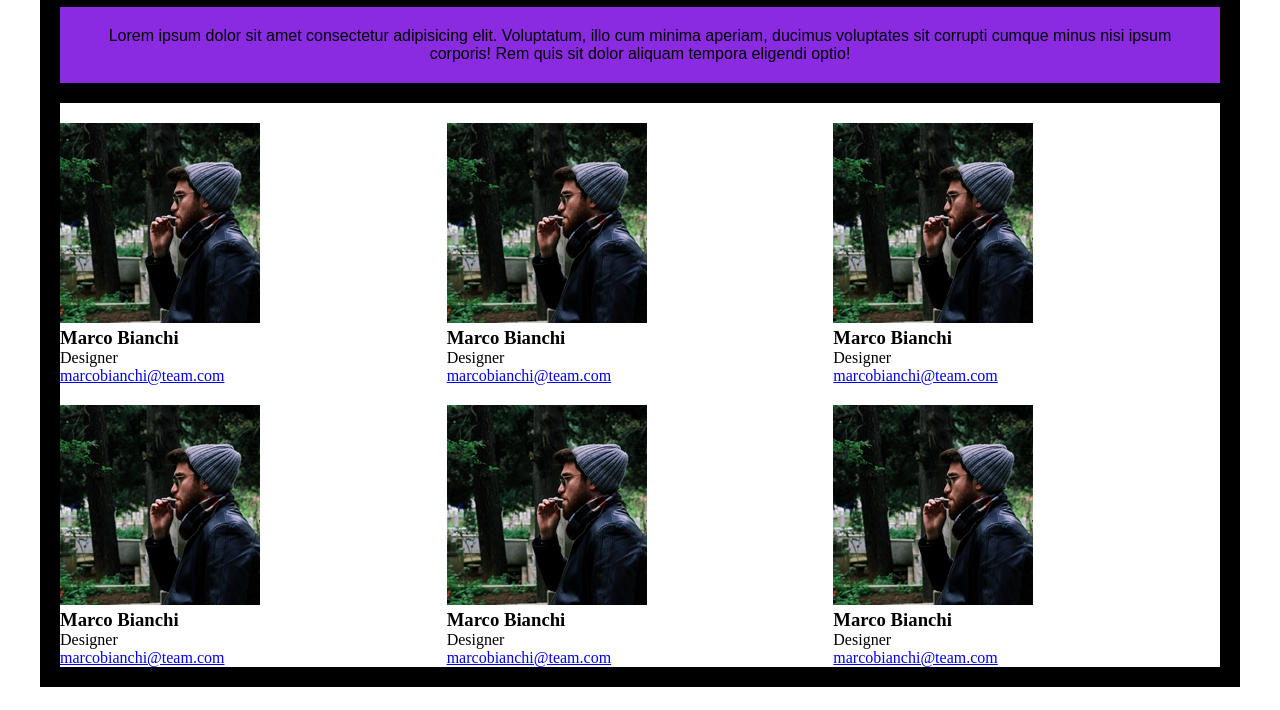
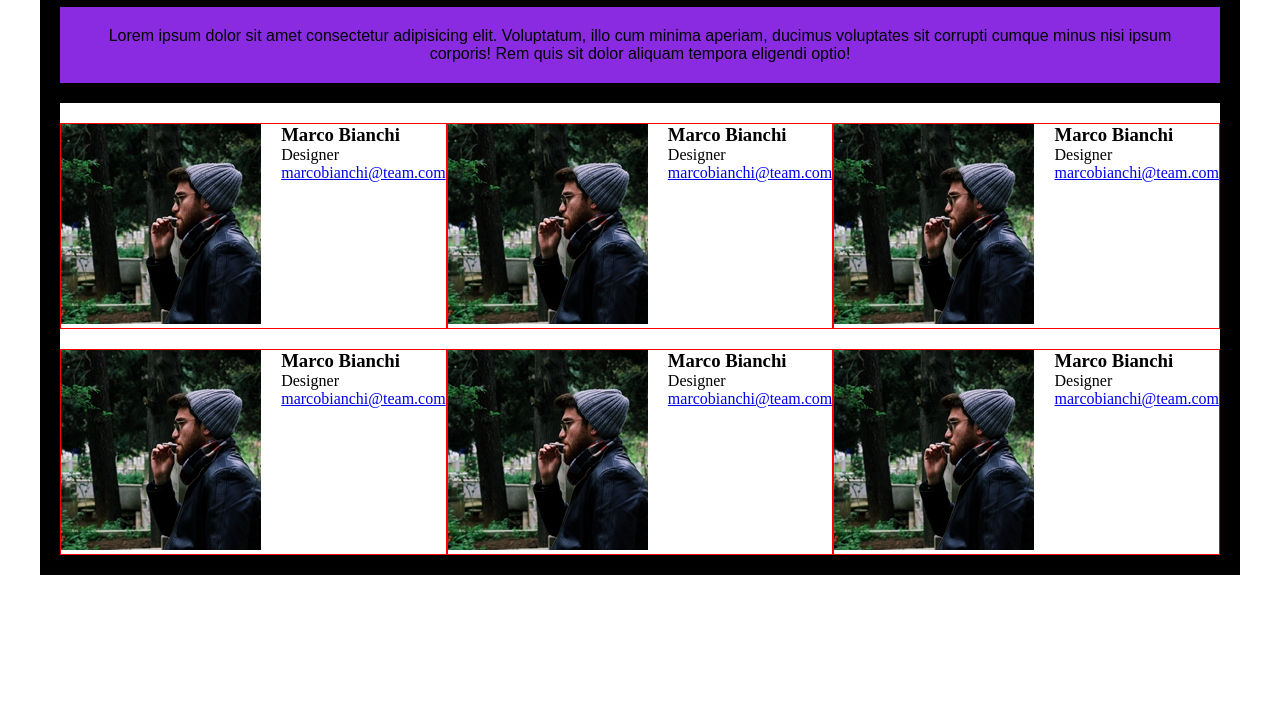
Before and after one commit to ChiaraPontello/html-css-float-cards, a plain HTML site: page index.html in a window 1280 px wide. Shown: the part 90-800 px from the top of the page. Drawn offline with Linux system fonts and the light colour scheme.

Commit message:
pull left/right

```diff
--- a/css/style.css
+++ b/css/style.css
@@ -40,6 +40,7 @@ h1 {
 .box {
     width: calc(100% / 3);
     margin-top: 20px;
+    border: 1px solid red;
 
 }
 
@@ -52,7 +53,9 @@ h1 {
     float:left;
 }
 
-
+.pull-right{
+    float:right;
+}
 
 
 
--- a/index.html
+++ b/index.html
@@ -30,47 +30,101 @@
 
 
 <div class="clearfix debug">
+
 <section class="box pull-left">
+<div class="pull-left">
    <img src="img/male1.png" alt="Marco Bianchi">
+</div>
+<div class="pull-right">
    <h3>Marco Bianchi</h3>
    <p>Designer</p>
    <a href="mail">marcobianchi@team.com</a>
+</div>
 </section>
 
 <section class="box pull-left">
+<div class="pull-left">
        <img src="img/male1.png" alt="Marco Bianchi">
+</div>
+<div class="pull-right">
        <h3>Marco Bianchi</h3>
        <p>Designer</p>
        <a href="mail">marcobianchi@team.com</a>
+</div>
 </section>
 
 <section class="box pull-left">
+<div class="pull-left">
        <img src="img/male1.png" alt="Marco Bianchi">
+</div>
+<div class="pull-right">
        <h3>Marco Bianchi</h3>
        <p>Designer</p>
        <a href="mail">marcobianchi@team.com</a>
+</div>
 </section>
 
 <section class="box pull-left">
+<div class="pull-left">
     <img src="img/male1.png" alt="Marco Bianchi">
+</div>
+<div class="pull-right">
     <h3>Marco Bianchi</h3>
     <p>Designer</p>
     <a href="mail">marcobianchi@team.com</a>
+</div>
 </section>
 
 <section class="box pull-left">
+<div class="pull-left">
     <img src="img/male1.png" alt="Marco Bianchi">
+</div>
+<div class="pull-right">
     <h3>Marco Bianchi</h3>
     <p>Designer</p>
     <a href="mail">marcobianchi@team.com</a>
+</div>
 </section>
 
 <section class="box pull-left">
+<div class="pull-left">
     <img src="img/male1.png" alt="Marco Bianchi">
+</div>
+<div class="pull-right">
     <h3>Marco Bianchi</h3>
     <p>Designer</p>
     <a href="mail">marcobianchi@team.com</a>
+</div>
 </section>
+
+
+
+
+
+
+
+
+
+
+
+
+
+
+
+
+
+
+
+
+
+
+
+
+
+
+
+
+
 </div>
 
 
```
Lines whose indentation alone changed are shown as unchanged.
